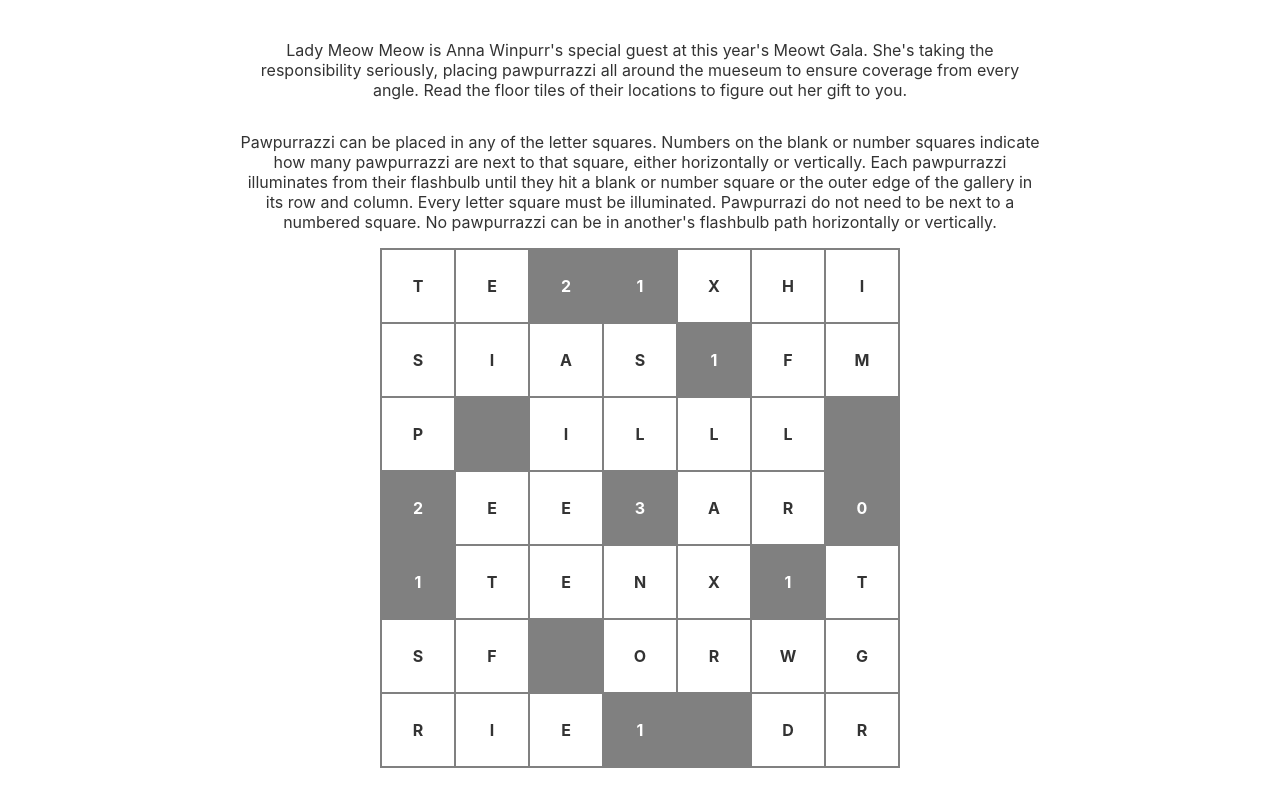
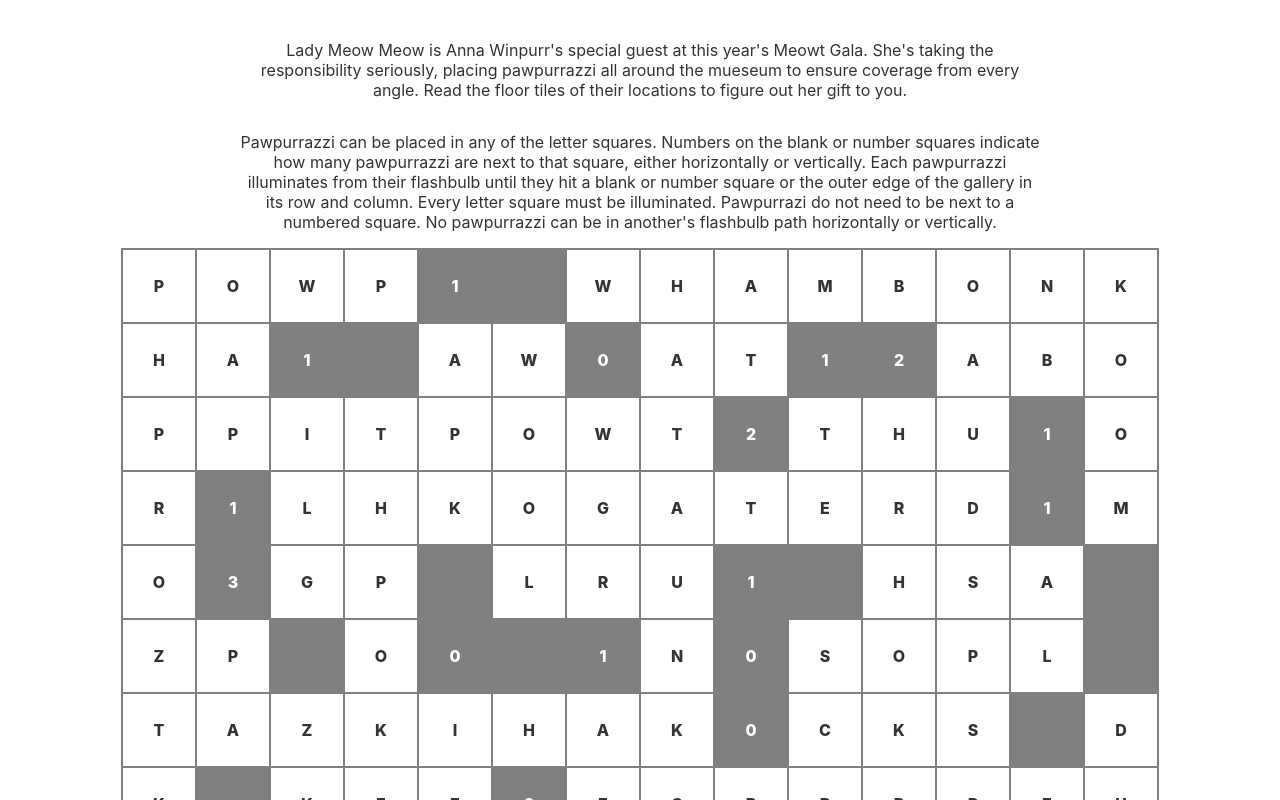
Before and after one commit to nsperrin/svelte-aic, a Svelte app: page / in a window 1280 px wide. Shown: the top 800 px of the page. Built offline with nearby package versions, Linux system fonts and the light colour scheme.

Commit message:
finished logic for game - np

```diff
--- a/src/App.helpers.js
+++ /dev/null
@@ -1,23 +0,0 @@
-const initialSpace = (value) => (rowIndex, colIndex) => {
-  const isWall = /^\d+|\s$/.test(value);
-  const numberAdjacent = isWall && /^\d+$/.test(value)
-    ? parseInt(value, 10)
-    : undefined
-  return {
-    value,
-    isWall,
-    numberAdjacent,
-    hasPawpurrazzi: false,
-    isIlluminated: false,
-    inError: false,
-    rowIndex,
-    colIndex,
-  }
-};
-
-export const initialGalaState = (rowStrings) =>
-  rowStrings.map((rs, ri) =>
-    [...rs].map((v, ci) =>
-      initialSpace(v)(ri, ci)
-    )
-  );
--- a/src/Board/Board.svelte
+++ b/src/Board/Board.svelte
@@ -1,7 +1,23 @@
 <script>
   import Tile from "../Tile/Tile.svelte";
-  import { galaStore } from "../stores/galaStore.js";
+  import { galaStore, setGalaState } from "../stores/gala/galaStore.js";
 
+  setGalaState([
+    "POWP1 WHAMBONK",
+    "HA1 AW0AT12ABO",
+    "PPITPOWT2THU1O",
+    "R1LHKOGATERD1M",
+    "O3GP LRU1 HSA ",
+    "ZP O0 1N0SOPL ",
+    "TAZKIHAK0CKS D",
+    "K KEE2EGRRPREU",
+    "1TRAB A1 1L2KH",
+    "1AKE00PEI OE T",
+    "S LPRSHPWOPE1H",
+    "P2OLE1ATSYEEHW",
+    "LOP1 SR2WO 2IA",
+    "ATSTHUNK  WHIP",
+  ])();
   let gala;
   galaStore.subscribe(value => {
     gala = value;
--- a/src/Tile/Tile.svelte
+++ b/src/Tile/Tile.svelte
@@ -1,5 +1,5 @@
 <script>
-  import {handleTileSelection} from "../stores/galaStore.js";
+  import {handleTileSelection} from "../stores/gala/galaStore.js";
   export let galaTile;
 </script>
 
@@ -17,6 +17,16 @@
     width: 1.5em;
     justify-content: center;
 
+    .value-wrapper {
+      padding: 1em;
+      border-radius: 4px;
+      min-height: 1em;
+      min-width: 1em;
+      margin: -1em;
+      font-weight: 800;
+      border: 2px solid transparent;
+    }
+
     &[wall=true]{
       background-color: gray;
       color: white;
@@ -24,18 +34,15 @@
       .value-wrapper[inError=true]{
         color: darkred;
       }
+
+      .value-wrapper[lit=true]{
+        color: yellowgreen;
+      }
     }
 
+    &[wall=false] {
       .value-wrapper {
-      padding: 1em;
-      border-radius: 4px;
-      min-height: 1em;
-      min-width: 1em;
-      margin: -1em;
-      font-weight: bold;
-      border: 2px solid transparent;
-
-      &[lit=true]{
+        &[lit=true] {
           background-color: yellowgreen;
 
           &[inError=true]{
@@ -55,4 +62,5 @@
         }
       }
     }
+  }
 </style>
--- a/src/main.js
+++ b/src/main.js
@@ -1,5 +1,4 @@
 import App from './App.svelte';
-import { initialGalaState } from './App.helpers';
 
 const app = new App({
 	target: document.body,
--- a/src/stores/galaStore.js
+++ b/src/stores/gala/galaStore.js
@@ -1,15 +1,6 @@
 import { writable } from 'svelte/store';
-import {initialGalaState} from '../App.helpers';
 
-export const galaStore = writable(initialGalaState([
-  "TE21XHI",
-  "SIAS1FM",
-  "P ILLL ",
-  "2EE3AR0",
-  "1TENX1T",
-  "SF ORWG",
-  "RIE1 DR",
-]));
+export const galaStore = writable([]);
 
 const pipe = (...fns) => (input) =>  fns.reduce((lastValue, fn) => fn(lastValue), input);
 
@@ -20,6 +11,30 @@ const identity = x => x;
 const some = (evaluate) => (items) => items.reduce((acc, item) => acc || evaluate(item), false);
 
 const cloneGala = (gala) => [...gala.map(r => [...r])];
+
+const initialSpace = (value) => (rowIndex, colIndex) => {
+  const isWall = /^\d+|\s$/.test(value);
+  const numberAdjacent = isWall && /^\d+$/.test(value)
+    ? parseInt(value, 10)
+    : undefined
+  return {
+    value,
+    isWall,
+    numberAdjacent,
+    hasPawpurrazzi: false,
+    isIlluminated: false,
+    inError: false,
+    rowIndex,
+    colIndex,
+  }
+};
+
+export const initialGalaState = (rowStrings) =>
+  rowStrings.map((rs, ri) =>
+    [...rs].map((v, ci) =>
+      initialSpace(v)(ri, ci)
+    )
+  );
 
 const togglePawpurrazzi = (rowIndex, colIndex) => (gala) => {
   const galaCopy = cloneGala(gala);
@@ -70,7 +85,9 @@ const illuminationSources = tile => gala => {
 
 const lit = (illuminationSources) => (tile) => ({
   ...tile,
-  isIlluminated: !tile.isWall && pipe(values, some(identity))(illuminationSources.inDirection)
+  isIlluminated: (!tile.isWall && pipe(values, some(identity))(illuminationSources.inDirection)) || (
+    tile.isWall && (tile.numberAdjacent === illuminationSources.numberAdjacent)
+  )
 });
 
 const inError = (illuminationSources) => (tile) => ({
@@ -90,6 +107,10 @@ const tilesWithIlluminationSources = (...mappers) => (gala) =>
     })
   );
 
+export const setGalaState = (rowStrings) => () => {
+  galaStore.update(() => initialGalaState(rowStrings))
+}
+
 export const handleTileSelection = (tile) => () => {
   tile.isWall || galaStore.update(pipe(
     togglePawpurrazzi(tile.rowIndex, tile.colIndex),
```
Lines whose indentation alone changed are shown as unchanged.
